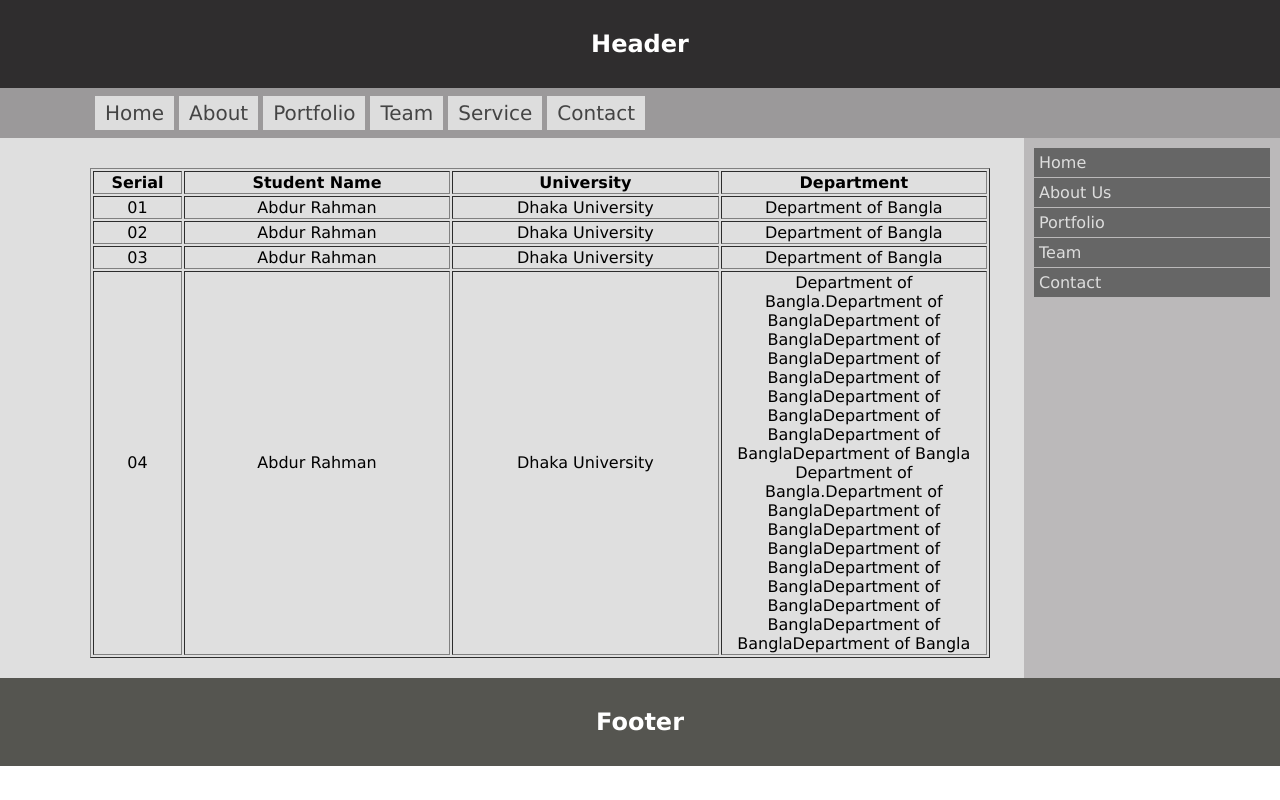
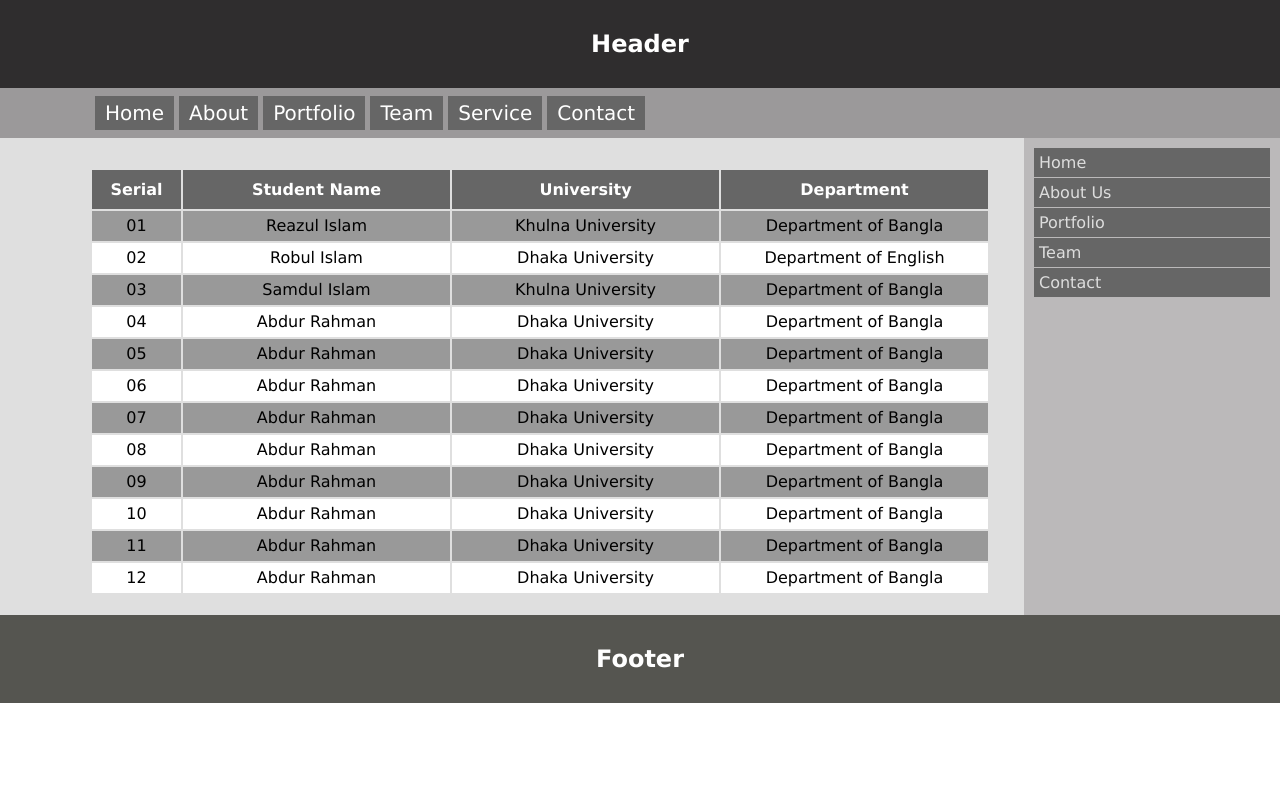
Before and after one commit to KaziReazulislam1999/table-based-web-design, a plain HTML site: page index.html in a window 1280 px wide. Drawn offline with Linux system fonts and the light colour scheme.

Commit message:
part4 complete

```diff
--- a/index.html
+++ b/index.html
@@ -45,7 +45,7 @@
 
       <tr>
         <td bgcolor="#dfdfdf" style="height: 300px" width="80%">
-          <table border="1" class="mytable">
+          <table class="mytable">
             <tr>
               <th width="10%">Serial</th>
               <th width="30%">Student Name</th>
@@ -55,35 +55,75 @@
 
             <tr>
               <td>01</td>
-              <td>Abdur Rahman</td>
-              <td>Dhaka University</td>
+              <td>Reazul Islam</td>
+              <td>Khulna University</td>
               <td>Department of Bangla</td>
             </tr>
             <tr>
               <td>02</td>
-              <td>Abdur Rahman</td>
+              <td>Robul Islam</td>
               <td>Dhaka University</td>
-              <td>Department of Bangla</td>
+              <td>Department of English</td>
             </tr>
             <tr>
               <td>03</td>
-              <td>Abdur Rahman</td>
-              <td>Dhaka University</td>
+              <td>Samdul Islam</td>
+              <td>Khulna University</td>
               <td>Department of Bangla</td>
             </tr>
             <tr>
               <td>04</td>
               <td>Abdur Rahman</td>
               <td>Dhaka University</td>
-              <td>
-                Department of Bangla.Department of BanglaDepartment of
-                BanglaDepartment of BanglaDepartment of BanglaDepartment of
-                BanglaDepartment of BanglaDepartment of BanglaDepartment of
-                BanglaDepartment of Bangla Department of Bangla.Department of
-                BanglaDepartment of BanglaDepartment of BanglaDepartment of
-                BanglaDepartment of BanglaDepartment of BanglaDepartment of
-                BanglaDepartment of BanglaDepartment of Bangla
-              </td>
+              <td>Department of Bangla</td>
+            </tr>
+            <tr>
+              <td>05</td>
+              <td>Abdur Rahman</td>
+              <td>Dhaka University</td>
+              <td>Department of Bangla</td>
+            </tr>
+            <tr>
+              <td>06</td>
+              <td>Abdur Rahman</td>
+              <td>Dhaka University</td>
+              <td>Department of Bangla</td>
+            </tr>
+            <tr>
+              <td>07</td>
+              <td>Abdur Rahman</td>
+              <td>Dhaka University</td>
+              <td>Department of Bangla</td>
+            </tr>
+            <tr>
+              <td>08</td>
+              <td>Abdur Rahman</td>
+              <td>Dhaka University</td>
+              <td>Department of Bangla</td>
+            </tr>
+            <tr>
+              <td>09</td>
+              <td>Abdur Rahman</td>
+              <td>Dhaka University</td>
+              <td>Department of Bangla</td>
+            </tr>
+            <tr>
+              <td>10</td>
+              <td>Abdur Rahman</td>
+              <td>Dhaka University</td>
+              <td>Department of Bangla</td>
+            </tr>
+            <tr>
+              <td>11</td>
+              <td>Abdur Rahman</td>
+              <td>Dhaka University</td>
+              <td>Department of Bangla</td>
+            </tr>
+            <tr>
+              <td>12</td>
+              <td>Abdur Rahman</td>
+              <td>Dhaka University</td>
+              <td>Department of Bangla</td>
             </tr>
           </table>
         </td>
--- a/style.css
+++ b/style.css
@@ -26,14 +26,14 @@
 }
 .mainnav li a {
   padding: 5px 10px;
-  color: #444;
-  background: #ddd;
+  color: #fff;
+  background: #666;
   margin-left: 5px;
   text-decoration: none;
 }
 .mainnav li a:hover {
-  background: #666;
-  color: #fff;
+  background: #fff;
+  color: #666;
 }
 .mytable {
   margin: 20px 10px 10px 80px;
@@ -42,3 +42,18 @@
 .mytable tr td {
   text-align: center;
 }
+
+table tr th {
+  color: #fff;
+  background: #666;
+  padding: 10px 0px 10px 0px;
+}
+table tr:nth-child(2n + 1) {
+  height: 30px;
+  background-color: #fff;
+}
+table tr:nth-child(2n) {
+  height: 30px;
+
+  background-color: #8e8e8edd;
+}
```
